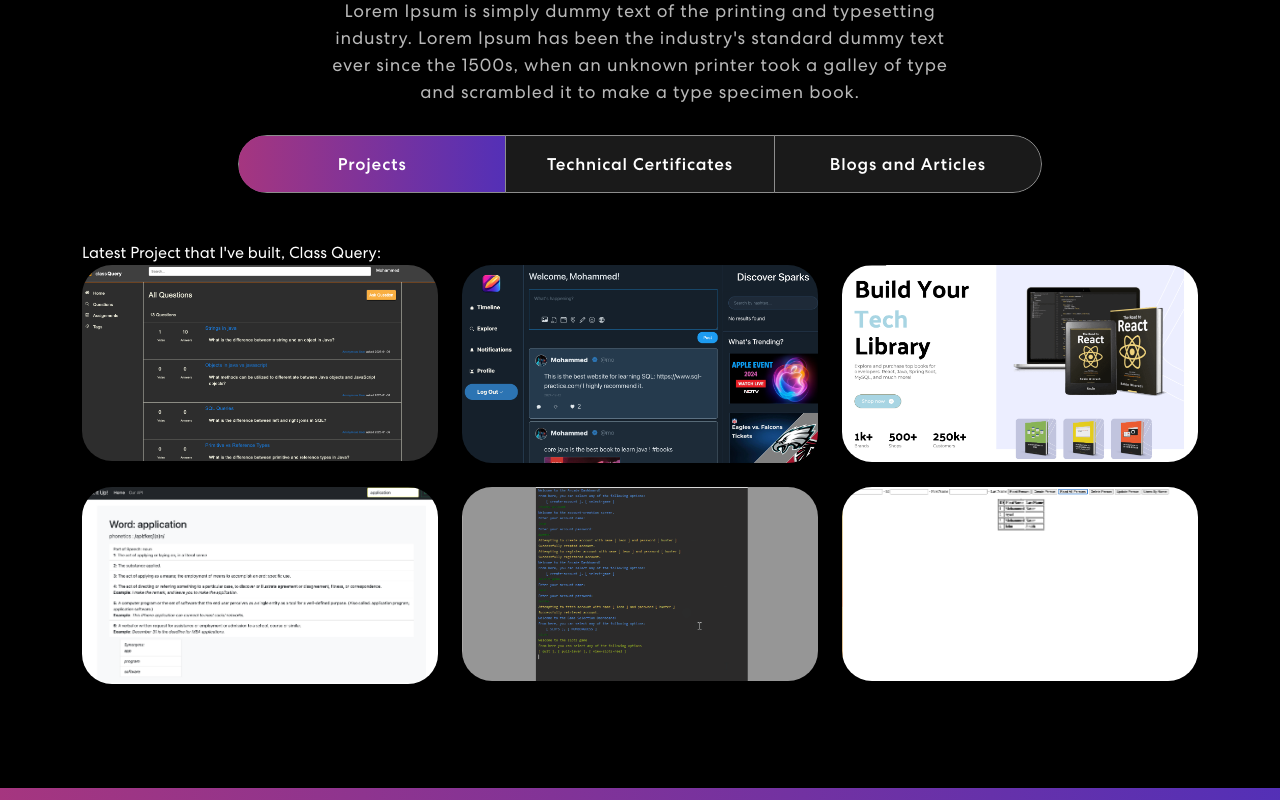
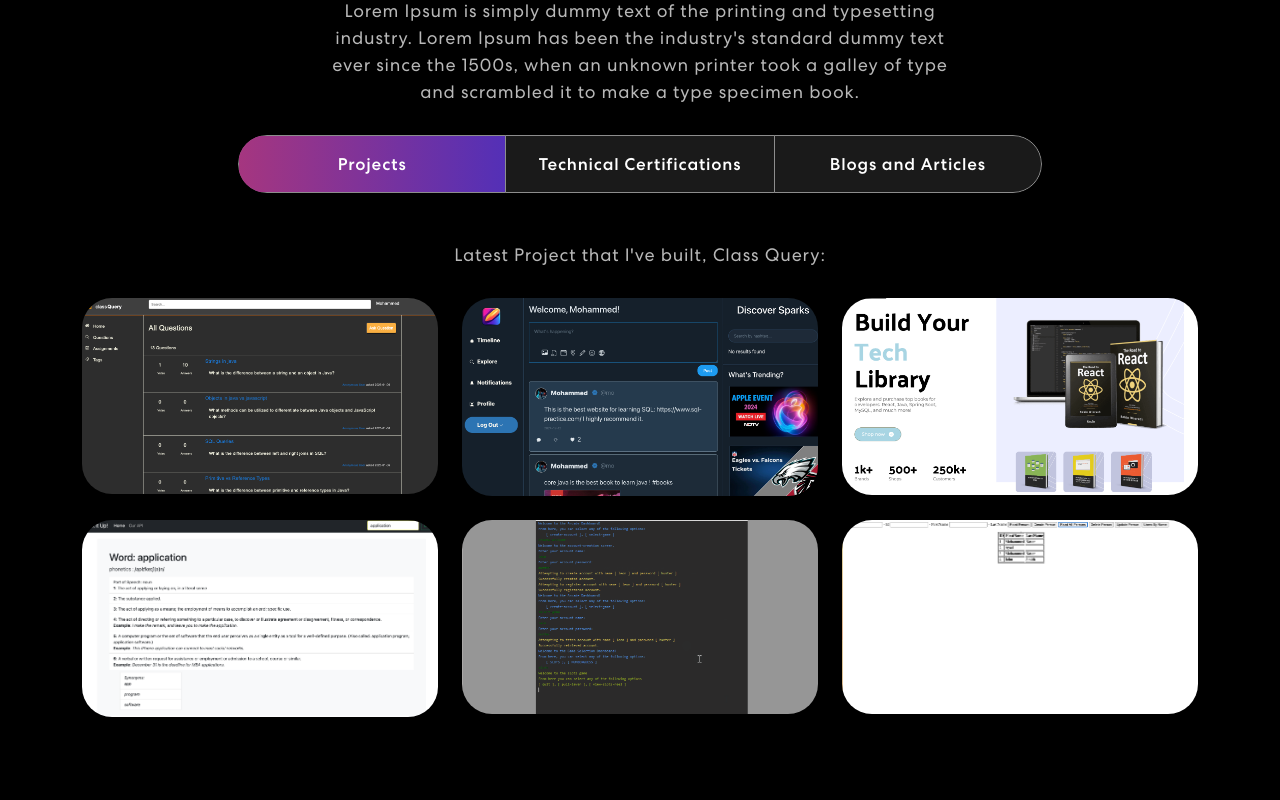
Before and after one commit to mnaser11218/Portfolio, a React (Create React App) app: page / in a window 1280 px wide. Shown: the part 1800-2600 px from the top of the page. Built offline with nearby package versions, Linux system fonts and the light colour scheme.

Commit message:
added style for projects

```diff
--- a/src/components/Projects.js
+++ b/src/components/Projects.js
@@ -128,7 +128,7 @@
                       <Nav.Link eventKey="first">Projects</Nav.Link>
                     </Nav.Item>
                     <Nav.Item>
-                      <Nav.Link eventKey="second">Technical Certificates</Nav.Link>
+                      <Nav.Link eventKey="second">Technical Certifications</Nav.Link>
                     </Nav.Item>
                     <Nav.Item>
                       <Nav.Link eventKey="third">Blogs and Articles</Nav.Link>
@@ -136,7 +136,7 @@
                   </Nav>
                   <Tab.Content id="slideInUp" className={isVisible ? "animate__animated animate__slideInUp" : ""}>
                     <Tab.Pane eventKey="first">
-                    Latest Project that I've built, Class Query:
+                   <div style={{color:"white", fontSize:"15px", fontStyle:"bold", margin: "20px"}}><p>Latest Project that I've built, Class Query: </p></div>
                       <Row>
 
                         {
@@ -153,7 +153,7 @@
                     </Tab.Pane>
 
                     <Tab.Pane eventKey="second">
-                    Click on Certificate title for Certificate credentials
+                    <p>Click on Certificate title for Certificate credentials</p>
                       <Row>
 
                         {
@@ -170,7 +170,7 @@
                     </Tab.Pane>
 
                     <Tab.Pane eventKey="third">
-                    Click on Title to read some of the articles, tutorials and blogs I've authored on Medium!
+                    <p>Click on Title to read some of the articles, tutorials and blogs I've authored on Medium!</p>
                       <Row>
 
                         {
```
